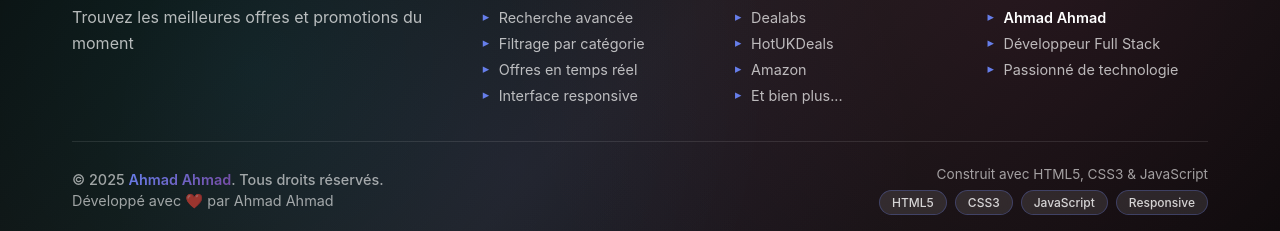
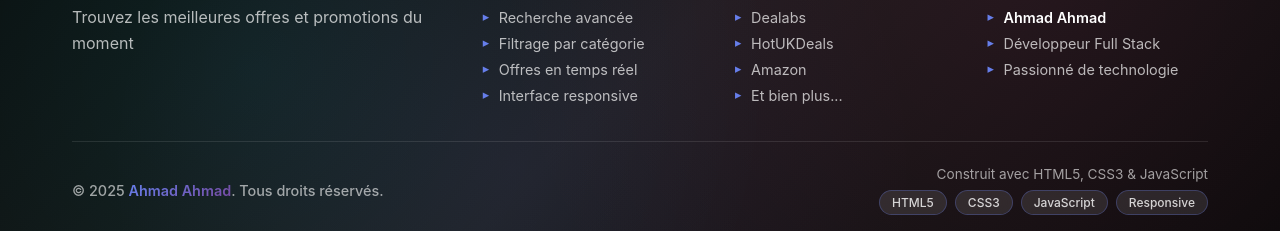
Before and after one commit to ahmedooo1/mesOffres, a plain HTML site: page index.html in a window 1280 px wide. Shown: the part 951-1182 px from the top of the page. Drawn offline with Linux system fonts and the light colour scheme; no server answers.

Commit message:
Remove developer credit from footer for cleaner presentation

```diff
--- a/index.html
+++ b/index.html
@@ -92,7 +92,6 @@
             <div class="footer-bottom">
                 <div class="footer-copyright">
                     <p>&copy; 2025 <strong>Ahmad Ahmad</strong>. Tous droits réservés.</p>
-                    <p>Développé avec ❤️ par Ahmad Ahmad</p>
                 </div>
 
                 <div class="footer-tech">
```
